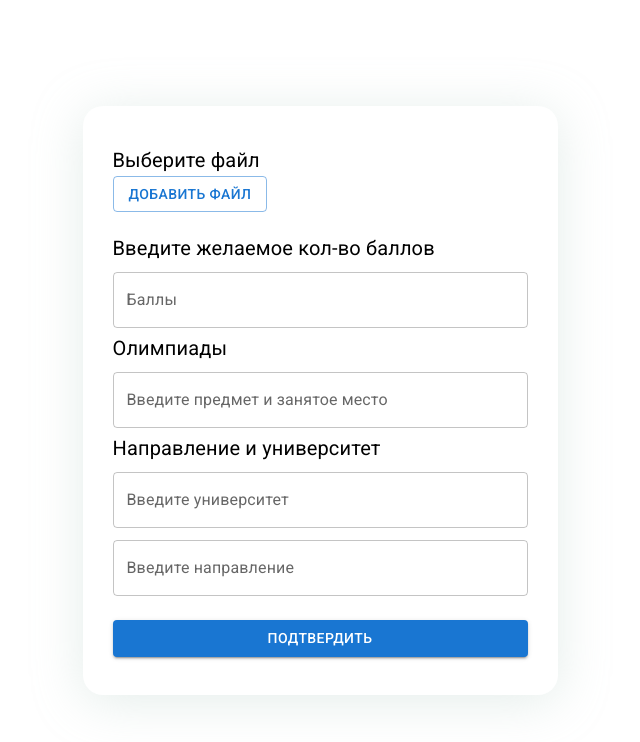
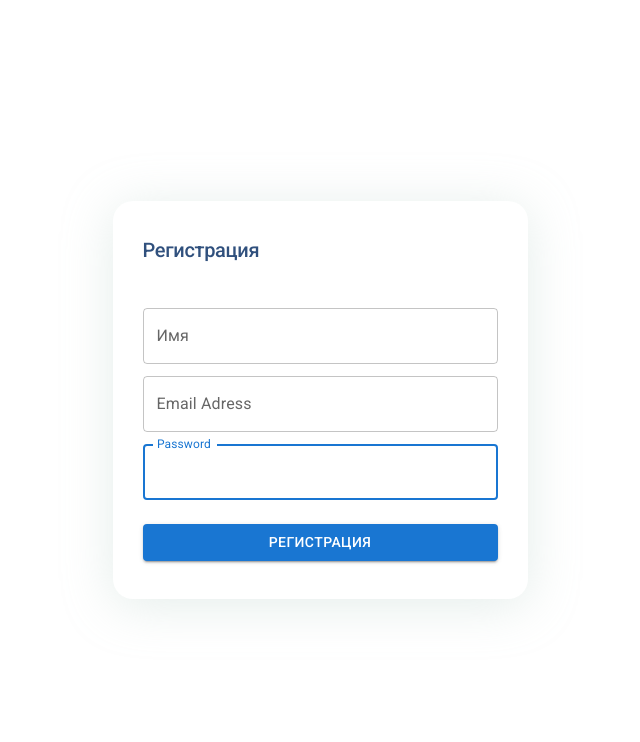
Before and after one commit to InnsmouthFisherman/Assistant-to-the-admissions-Committee, a React (Vite) app in the folder frontend/: page / in a window 1280 px wide. Shown: the top 742 px of the page, without its empty margins (320-960 px from the left). Built offline with nearby package versions, Linux system fonts and the light colour scheme.

Commit message:
register-post

```diff
--- a/frontend/src/App.jsx
+++ b/frontend/src/App.jsx
@@ -3,5 +3,5 @@ import Application from "./component/Application";
 import Analysis from "./component/student-analysis/Analysis";
 
 export default function App() {
-  return <Analysis />;
+  return <Registration />;
 }
--- a/frontend/src/component/RegistrationSection.jsx
+++ b/frontend/src/component/RegistrationSection.jsx
@@ -5,11 +5,23 @@ import { useState } from "react";
 import { Typography, Box, TextField } from "@mui/material";
 import Button from "@mui/material/Button";
 
-const url = "http://127.0.0.1:5000/add_applicant ";
+const url = "http://127.0.0.1:5000/authe/register ";
 
 export default function Registration() {
-  const handleSubmit = () => {
-    axios.post(url, { id, name, surName, email, password });
+  const [email, setEmail] = useState("");
+  const [password, setPassword] = useState("");
+  const [username, setUsername] = useState("");
+
+  const handleSubmit = async () => {
+    const resp = await axios.post(url, {
+      email,
+      password,
+      is_active: true,
+      is_superuser: false,
+      is_verified: false,
+      username,
+    });
+    console.log();
   };
 
   // axios({
@@ -51,19 +63,21 @@ export default function Registration() {
         <TextField
           autoFocus
           margin="dense"
-          id="name"
+          id="username"
           label="Имя"
           type="text"
           fullWidth
+          value={username}
+          onChange={(e) => setUsername(e.target.value)}
         />
-        <TextField
+        {/* <TextField
           autoFocus
           margin="dense"
           id="firstName"
           label="Фамилия"
           type="text"
           fullWidth
-        />
+        /> */}
         <TextField
           autoFocus
           margin="dense"
@@ -71,14 +85,18 @@ export default function Registration() {
           label="Email Adress"
           type="email"
           fullWidth
+          value={email}
+          onChange={(e) => setEmail(e.target.value)}
         />
         <TextField
           autoFocus
           margin="dense"
-          id="pass"
+          id="password"
           label="Password"
           type="password"
           fullWidth
+          value={password}
+          onChange={(e) => setPassword(e.target.value)}
         />
 
         <Button
```
Also changed, not shown: 1 other file (tests, documents, lock files or other folders).
